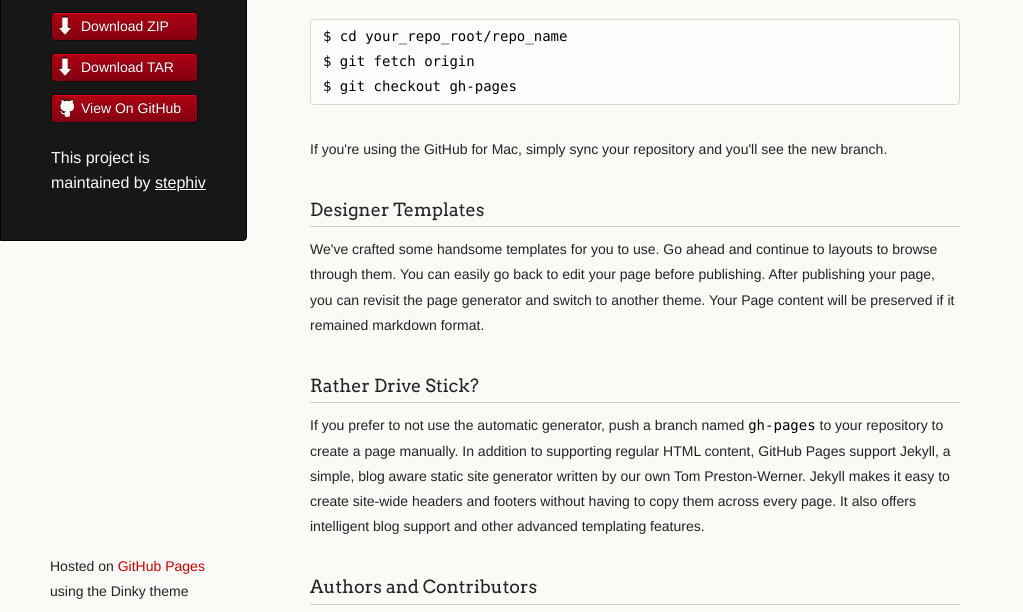
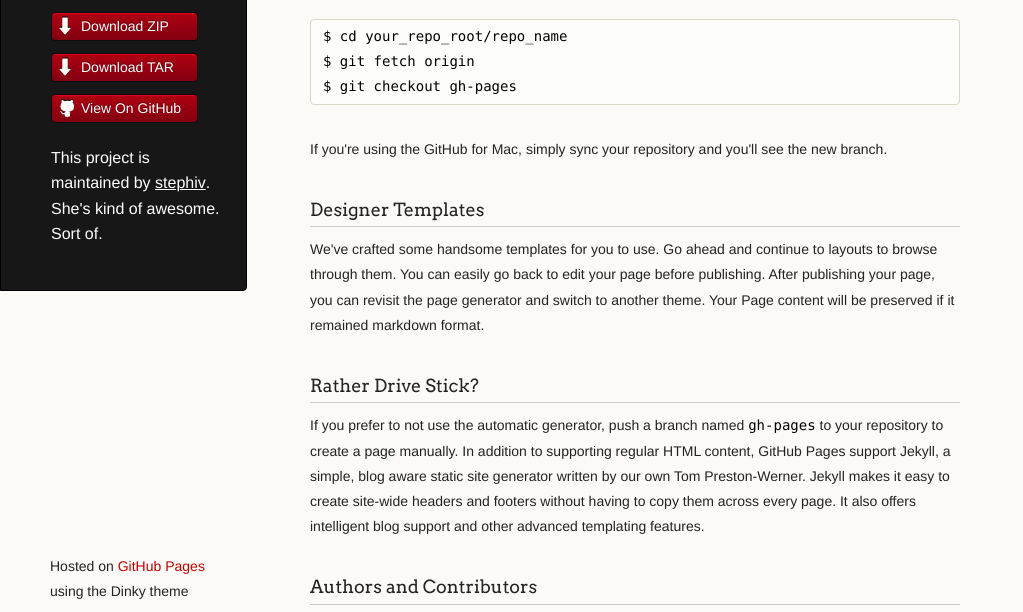
Before and after one commit to stephiv/ghpages, a plain HTML site: page index.html in a window 1280 px wide. Shown: the part 164-776 px from the top of the page, without its empty margins (0-1023 px from the left). Drawn offline with Linux system fonts and the light colour scheme.

Commit message:
Update index.html

```diff
--- a/index.html
+++ b/index.html
@@ -25,7 +25,7 @@
           <li><a class="buttons github" href="https://github.com/stephiv/ghpages">View On GitHub</a></li>
         </ul>
 
-        <p class="header">This project is maintained by <a class="header name" href="https://github.com/stephiv">stephiv</a></p>
+        <p class="header">This project is maintained by <a class="header name" href="https://github.com/stephiv">stephiv</a>. She's kind of awesome. Sort of. </p>
 
 
       </header>
```
